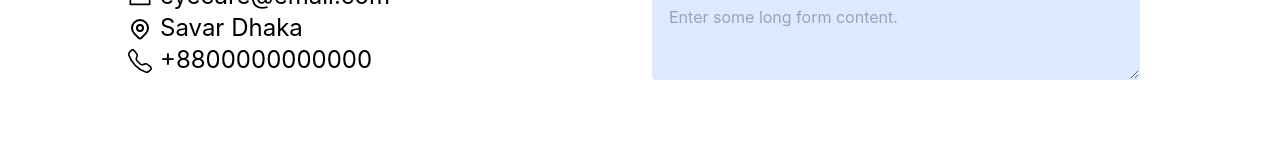
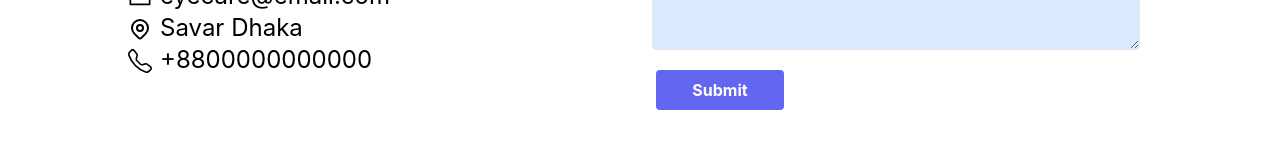
Before and after one commit to SohagHosen/Eye-Care, a React (Create React App) app: page /contact in a window 1280 px wide. Shown: the part 634-794 px from the top of the page. Built offline with nearby package versions, Linux system fonts and the light colour scheme; no server answers.

Commit message:
add submit button in contact page

```diff
--- a/src/components/contact/Contact.js
+++ b/src/components/contact/Contact.js
@@ -68,6 +68,9 @@ function Contact() {
               placeholder="Enter some long form content."
             />
           </div>
+          <button className="mx-4 mt-5 bg-indigo-500 py-2 w-32 text-white font-bold rounded">
+            Submit
+          </button>
         </form>
       </section>
     </>
```
